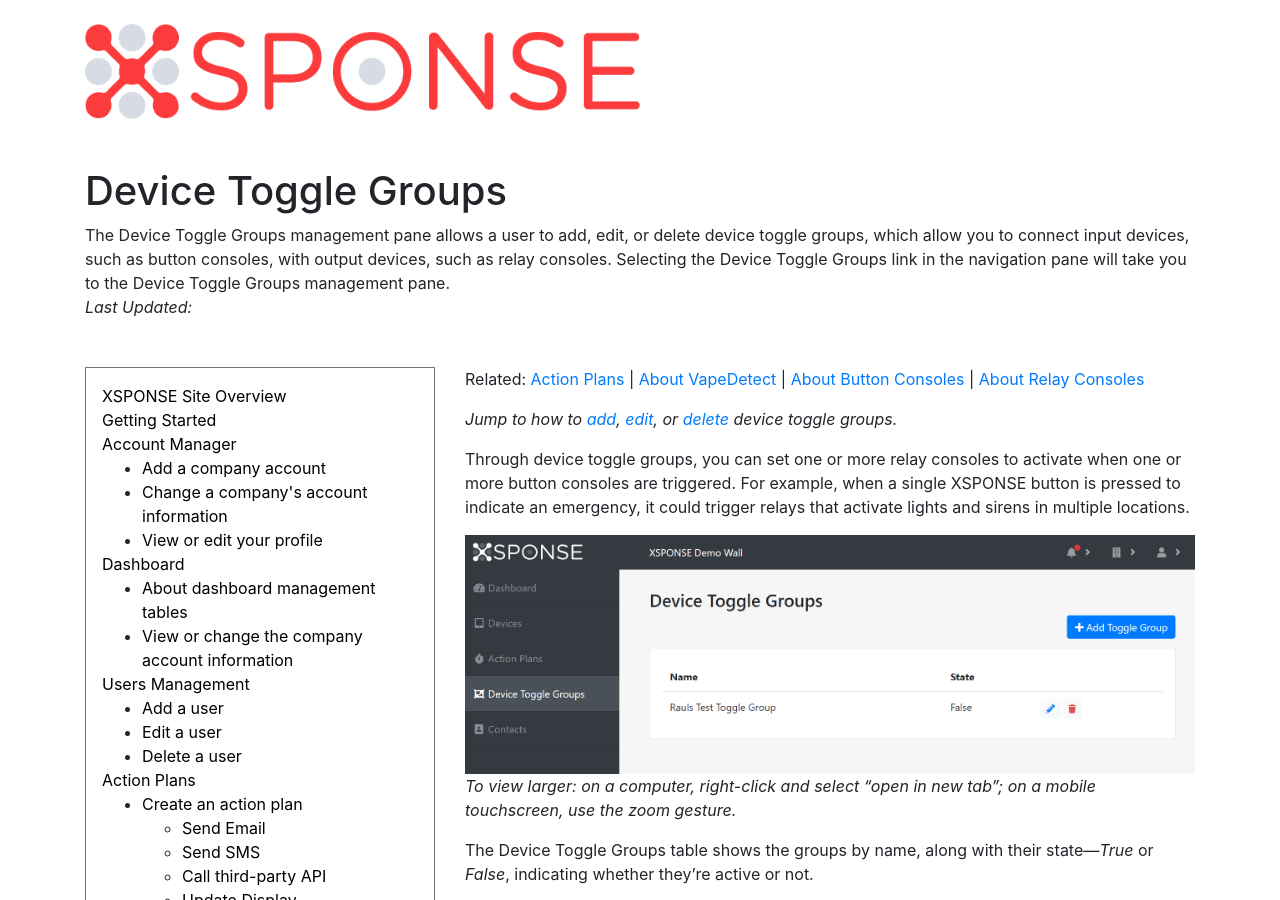
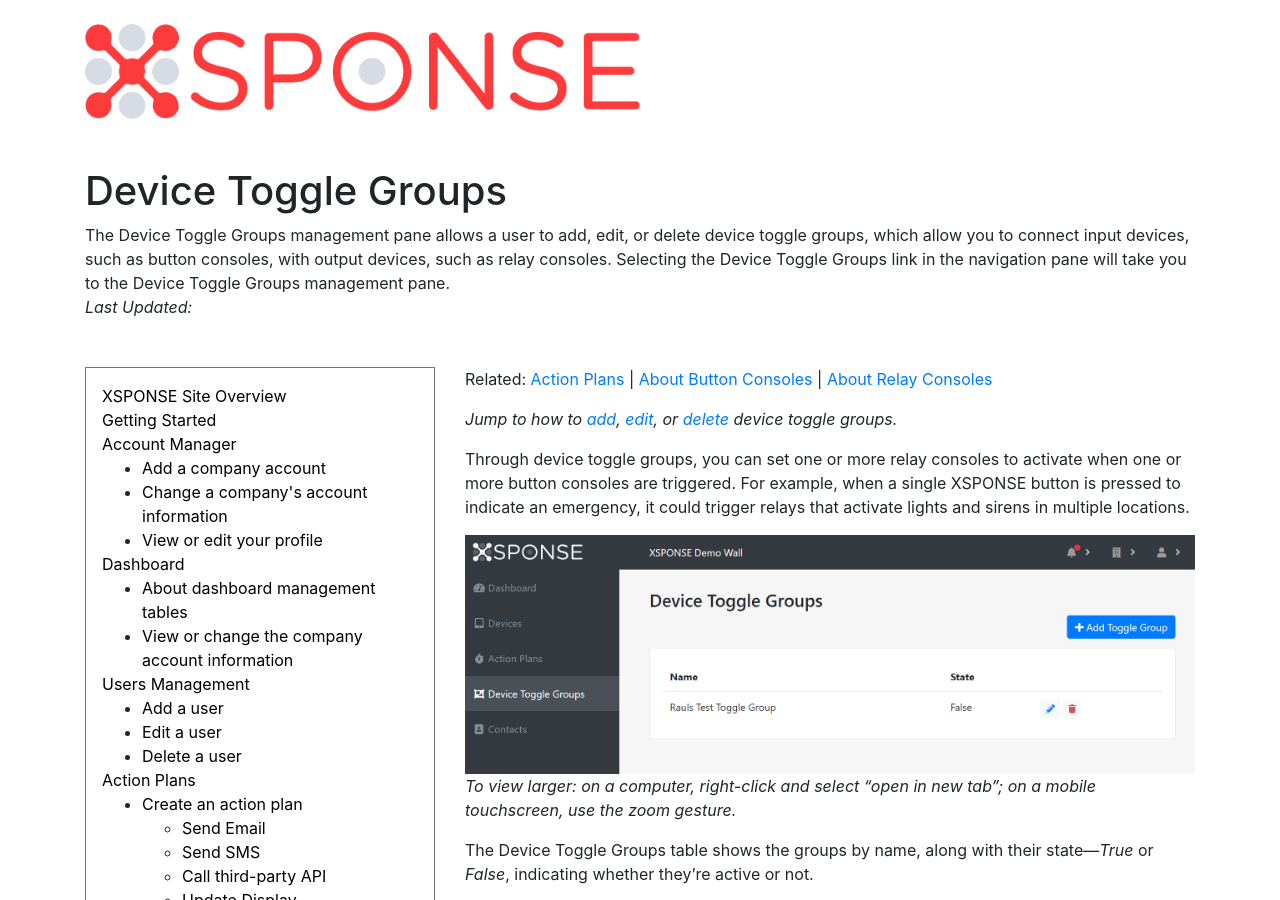
Before and after one commit to NrsSystems/docs, a Jekyll site: the page built from general-ops/device-toggle-groups.md, in a window 1280 px wide and 900 px high. Built offline with Jekyll 4.4.1, drawn with Linux system fonts in a browser that asks for light colours; our own code applies the rules of GitHub Pages for plain Markdown files; some of the changed text lies outside the part shown.

Commit message:
Update device-toggle-groups.md
Removed VapeDetect page links

```diff
--- a/general-ops/device-toggle-groups.md
+++ b/general-ops/device-toggle-groups.md
@@ -2,7 +2,7 @@
 title: Device Toggle Groups
 abstract: The Device Toggle Groups management pane allows a user to add, edit, or delete device toggle groups, which allow you to connect input devices, such as button consoles, with output devices, such as relay consoles. Selecting the Device Toggle Groups link in the navigation pane will take you to the Device Toggle Groups management pane.
 ---
-Related: [Action Plans](action-plans.md) \| [About VapeDetect](../vape-detect/about-vapedetect.md) \| [About Button Consoles](../button-consoles/about-button-consoles.md) \| [About Relay Consoles](../relay-consoles/about-relay-consoles.md)
+Related: [Action Plans](action-plans.md) \| [About Button Consoles](../button-consoles/about-button-consoles.md) \| [About Relay Consoles](../relay-consoles/about-relay-consoles.md)
 
 *Jump to how to [add](device-toggle-groups-management.md#add-a-toggle-group), [edit](device-toggle-groups-management.md#edit-a-toggle-group), or [delete](device-toggle-groups-management.md#delete-a-toggle-group) device toggle groups.*
 
@@ -34,6 +34,5 @@ To delete a toggle group, select the **Delete** icon in the Device Toggle Groups
 
 ___
 *Return to the [XSPONSE Service Guide index](index.md)*
-*Return to the [VapeDetect index](../vape-detect/index.md)*
 *Return to the [Button Consoles index](../button-consoles/index.md)*
 *Return to the [Relay Consoles index](../relay-consoles/index.md)*
```
